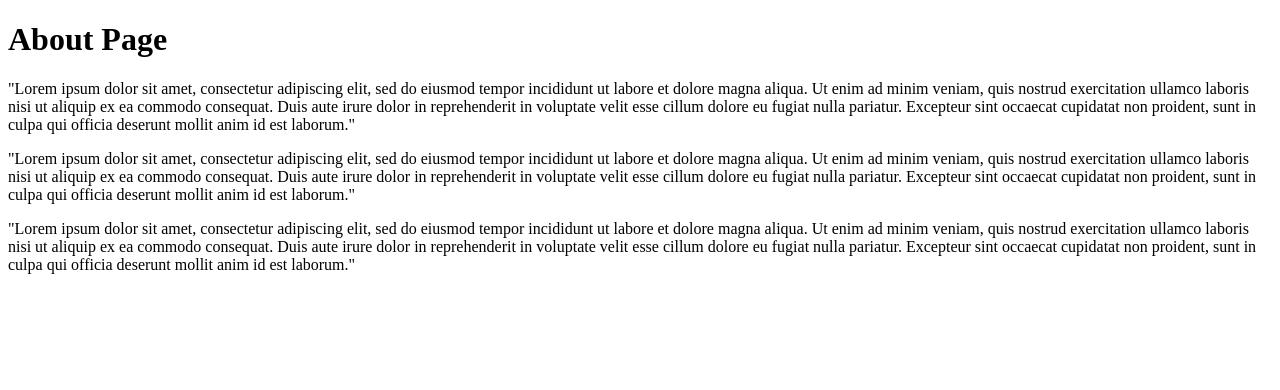
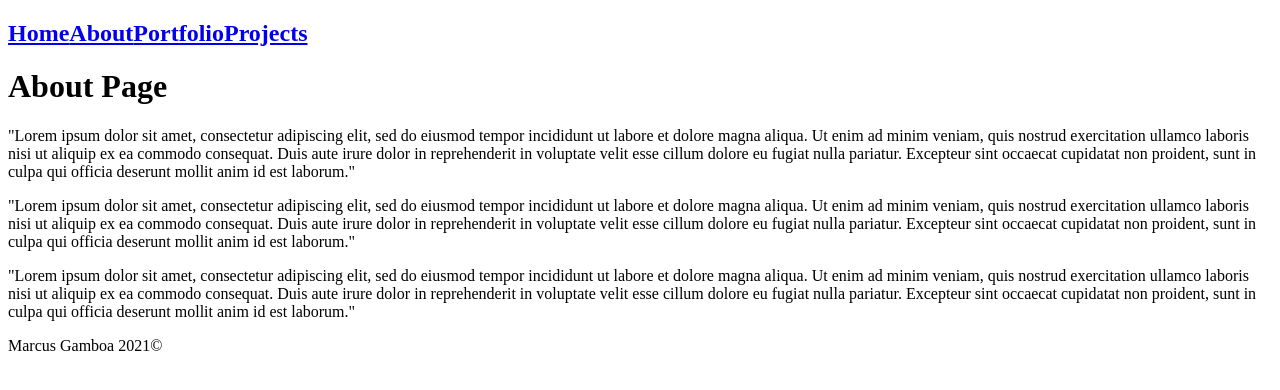
Before and after one commit to mhgamboa/gatsby-practice, a Gatsby site: page /about in a window 1280 px wide. Built offline with nearby package versions, Linux system fonts and the light colour scheme; Gatsby itself is replaced by a stand-in of ours.

Commit message:
Practice using components. Practice Wrapping webPages in a Layout component

```diff
--- /dev/null
+++ b/src/components/Layout.js
@@ -0,0 +1,16 @@
+import React from "react"
+import Navbar from "./Navbar"
+
+export default function Layout({ children }) {
+  const currentYear = new Date().getFullYear()
+
+  return (
+    <div>
+      <Navbar />
+      <div className="content">{children}</div>
+      <footer>
+        <p>Marcus Gamboa {currentYear}©</p>
+      </footer>
+    </div>
+  )
+}
--- /dev/null
+++ b/src/components/Navbar.js
@@ -0,0 +1,17 @@
+import { Link } from "gatsby"
+import React from "react"
+
+export default function Navbar() {
+  return (
+    <nav>
+      <h1>
+        <div className="links">
+          <Link to="/">Home</Link>
+          <Link to="/about">About</Link>
+          <Link to="/portfolio">Portfolio</Link>
+          <Link to="/projects">Projects</Link>
+        </div>
+      </h1>
+    </nav>
+  )
+}
--- a/src/pages/about.js
+++ b/src/pages/about.js
@@ -1,36 +1,39 @@
 import React from "react"
+import Layout from "../components/Layout"
 
 export default function about() {
   return (
+    <Layout>
       <div>
         <h1>About Page</h1>
         <p>
-        "Lorem ipsum dolor sit amet, consectetur adipiscing elit, sed do eiusmod
-        tempor incididunt ut labore et dolore magna aliqua. Ut enim ad minim
-        veniam, quis nostrud exercitation ullamco laboris nisi ut aliquip ex ea
-        commodo consequat. Duis aute irure dolor in reprehenderit in voluptate
-        velit esse cillum dolore eu fugiat nulla pariatur. Excepteur sint
-        occaecat cupidatat non proident, sunt in culpa qui officia deserunt
-        mollit anim id est laborum."
+          "Lorem ipsum dolor sit amet, consectetur adipiscing elit, sed do
+          eiusmod tempor incididunt ut labore et dolore magna aliqua. Ut enim ad
+          minim veniam, quis nostrud exercitation ullamco laboris nisi ut
+          aliquip ex ea commodo consequat. Duis aute irure dolor in
+          reprehenderit in voluptate velit esse cillum dolore eu fugiat nulla
+          pariatur. Excepteur sint occaecat cupidatat non proident, sunt in
+          culpa qui officia deserunt mollit anim id est laborum."
         </p>
         <p>
-        "Lorem ipsum dolor sit amet, consectetur adipiscing elit, sed do eiusmod
-        tempor incididunt ut labore et dolore magna aliqua. Ut enim ad minim
-        veniam, quis nostrud exercitation ullamco laboris nisi ut aliquip ex ea
-        commodo consequat. Duis aute irure dolor in reprehenderit in voluptate
-        velit esse cillum dolore eu fugiat nulla pariatur. Excepteur sint
-        occaecat cupidatat non proident, sunt in culpa qui officia deserunt
-        mollit anim id est laborum."
+          "Lorem ipsum dolor sit amet, consectetur adipiscing elit, sed do
+          eiusmod tempor incididunt ut labore et dolore magna aliqua. Ut enim ad
+          minim veniam, quis nostrud exercitation ullamco laboris nisi ut
+          aliquip ex ea commodo consequat. Duis aute irure dolor in
+          reprehenderit in voluptate velit esse cillum dolore eu fugiat nulla
+          pariatur. Excepteur sint occaecat cupidatat non proident, sunt in
+          culpa qui officia deserunt mollit anim id est laborum."
         </p>
         <p>
-        "Lorem ipsum dolor sit amet, consectetur adipiscing elit, sed do eiusmod
-        tempor incididunt ut labore et dolore magna aliqua. Ut enim ad minim
-        veniam, quis nostrud exercitation ullamco laboris nisi ut aliquip ex ea
-        commodo consequat. Duis aute irure dolor in reprehenderit in voluptate
-        velit esse cillum dolore eu fugiat nulla pariatur. Excepteur sint
-        occaecat cupidatat non proident, sunt in culpa qui officia deserunt
-        mollit anim id est laborum."
+          "Lorem ipsum dolor sit amet, consectetur adipiscing elit, sed do
+          eiusmod tempor incididunt ut labore et dolore magna aliqua. Ut enim ad
+          minim veniam, quis nostrud exercitation ullamco laboris nisi ut
+          aliquip ex ea commodo consequat. Duis aute irure dolor in
+          reprehenderit in voluptate velit esse cillum dolore eu fugiat nulla
+          pariatur. Excepteur sint occaecat cupidatat non proident, sunt in
+          culpa qui officia deserunt mollit anim id est laborum."
         </p>
       </div>
+    </Layout>
   )
 }
```
Also changed, not shown: src/pages/index.js (+10 -1 lines), src/pages/projects/index.js (+7 -4 lines), README.md. Lines whose indentation alone changed are shown as unchanged.
